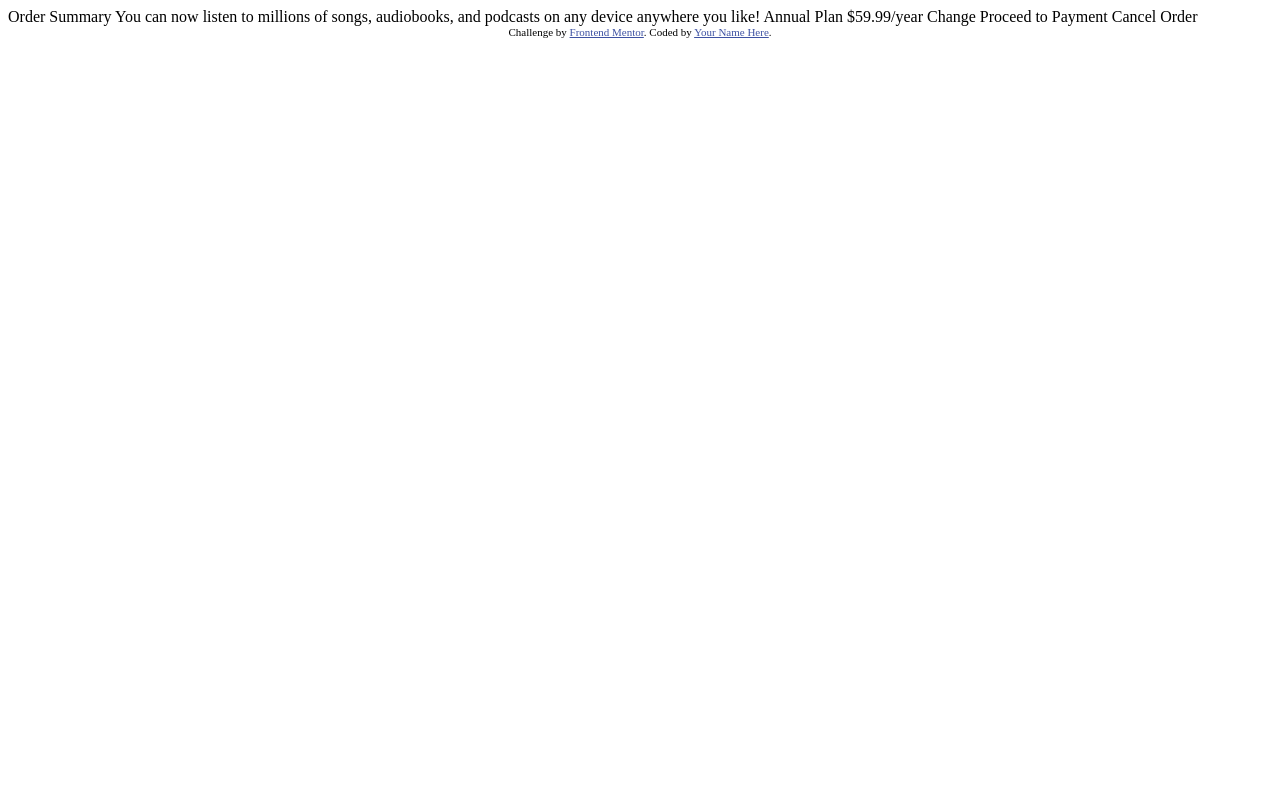
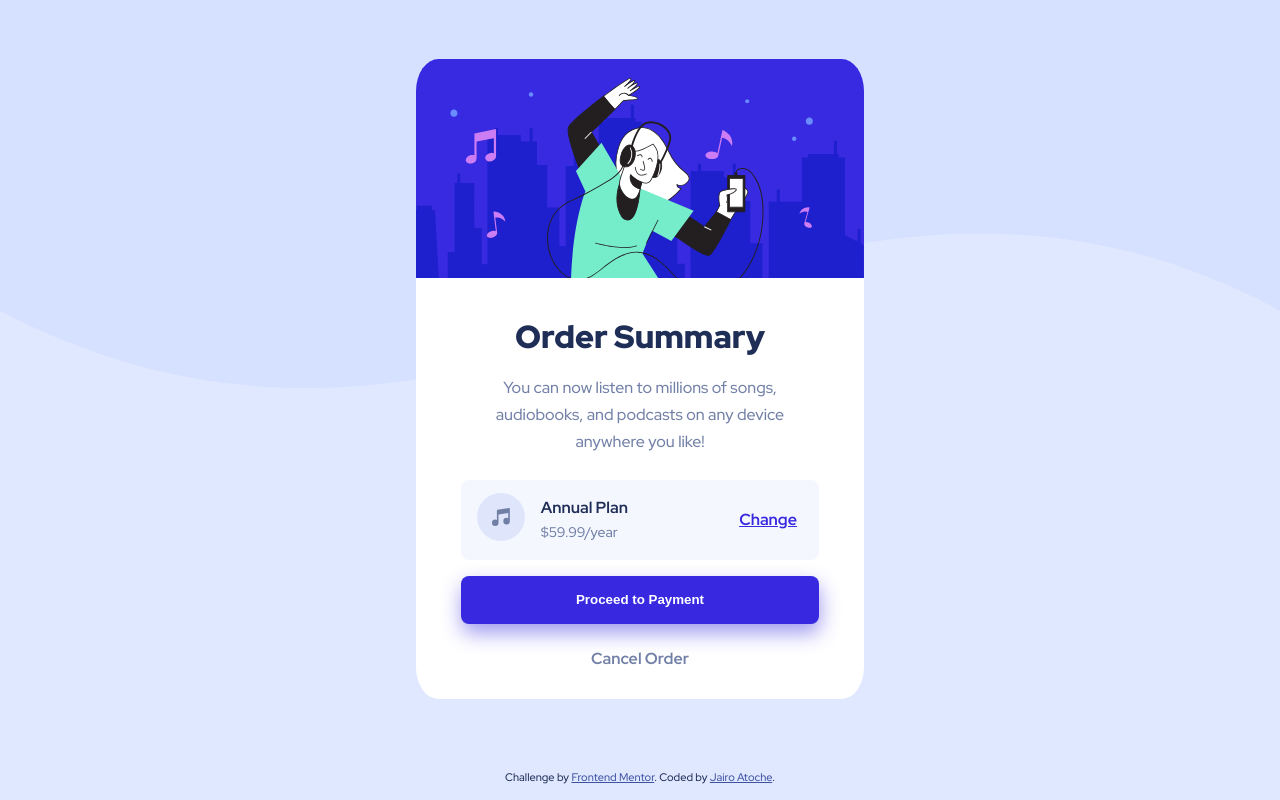
Before and after one commit to JairoAtoche/Order-Summary-Component, a plain HTML site: page index.html in a window 1280 px wide. Drawn offline with Linux system fonts and the light colour scheme.

Commit message:
reto terminado

```diff
--- a/index.css
+++ b/index.css
@@ -0,0 +1,165 @@
+@import url('https://fonts.googleapis.com/css2?family=Red+Hat+Display:wght@500;700;900&display=swap');
+
+:root {
+    /* Primary color */
+    --pale-blue: hsl(225, 100%, 94%);
+    --bright-blue: hsl(245, 75%, 52%);
+    /* Neutral color */
+    --very-pale-blue: hsl(225, 100%, 98%);
+    --desaturated-blue: hsl(224, 23%, 55%);
+    --dark-blue: hsl(224, 47%, 23%);
+    font-family: 'Red Hat Display', sans-serif;
+    /* Active state color */
+    --active-pale-blue: #766CF1;
+}
+* {
+    padding: 0;
+    margin: 0;
+    box-sizing: border-box;
+}
+
+.body {
+    display: flex;
+    min-height: 100vh;
+    flex-direction: column;
+    justify-content: space-between;
+    align-items: center;
+    background: url("images/pattern-background-desktop.svg");
+    background-repeat: no-repeat;
+    background-color: var(--pale-blue);
+    background-size: contain;
+    margin: auto 1.7rem;
+}
+
+.main {
+    max-width: 28rem;
+    height: 40rem; /* 40rem */
+    background-color: white;
+
+    border-radius: 5%;
+    overflow: hidden;
+
+    margin-top: 20px;
+
+    display: flex;
+    flex-direction: column;
+}
+
+.main__img {
+    max-width: 100%;
+    object-fit: cover;
+}
+
+.main__h1 {
+    color: var(--dark-blue);
+    text-align: center;
+    font-weight: 900;
+    margin-top: 2rem;
+}
+
+.main__p {
+    margin: 1rem 3rem 1.5rem;
+    text-align: center;
+    color: var(--desaturated-blue);
+    font-size: 1rem;
+    font-weight: 500;
+    line-height: 1.7rem;
+}
+
+.main__pricing {
+    height: 5rem;
+    width: 80%;
+    background-color: var(--very-pale-blue);
+    border-radius: 0.5rem;
+    justify-self: center;
+    align-self: center;
+    display: flex;
+    flex-direction: row;
+    justify-content: space-around;
+    align-items: center;
+}
+
+.pricing__container {
+    align-self: center;
+    margin: auto 1rem;
+}
+
+.pricing__h2 {
+    font-size: 1rem;
+    color: var(--dark-blue);
+    font-weight: 700;
+    line-height: 1.5rem;
+    flex-grow: 2;
+}
+
+.pricing__p {
+    font-size: 0.875rem;
+    color: var(--desaturated-blue);
+    font-weight: 500;
+    flex-grow: 2;
+}
+.pricing__change {
+    color: var(--bright-blue);
+    font-weight: 700;
+    text-align: center;
+    flex-grow: 1;
+
+}
+.pricing__change:hover {
+    color: var(--active-pale-blue);
+    text-decoration: none;
+}
+
+.main__payment {
+    background-color: var(--bright-blue);
+    color: white;
+    font-weight: 700;
+    width: 80%;
+    align-self: center;
+    height: 3rem;
+    border: none;
+    border-radius: 0.5rem;
+    margin: 1rem auto;
+    cursor: pointer;
+    transition-duration: 1s;
+    box-shadow: 1px 9px 20px 0px rgba(56,41,224,0.48);
+}
+
+.main__payment:hover {
+    background-color: #766CF1;
+    transition-duration: 1s;
+}
+.main__cancel {
+    text-decoration: none;
+    margin-top: 0.5rem;
+    text-align: center;
+    color: var(--desaturated-blue);
+    font-weight: 700;
+}
+.main__cancel:hover {
+    color: var(--dark-blue);
+}
+.footer {
+    margin-top: 2rem;
+    margin-bottom: 1rem;
+}
+
+.footer__attribution {
+    font-size: 11px;
+    text-align: center;
+    color: var(--dark-blue);
+}
+
+.footer__a {
+     color: hsl(228, 45%, 44%);
+}
+
+@media screen and (max-width: 375px) {
+    .main {
+        height: 37rem;
+    }
+
+    .footer {
+        margin: 0.2rem;
+    }
+}
--- a/index.html
+++ b/index.html
@@ -2,36 +2,52 @@
 <html lang="en">
 <head>
   <meta charset="UTF-8">
-  <meta name="viewport" content="width=device-width, initial-scale=1.0"> <!-- displays site properly based on user's device -->
+  <meta name="viewport" content="width=device-width, initial-scale=1.0">
+  <link rel="icon" type="image/png" sizes="32x32" href="./images/favicon-32x32.png">
+  <title>Frontend Mentor | Order summary card</title>
+  <link rel="stylesheet" href="index.css" type="text/css">
+</head>
+<body class="body">
 
-  <link rel="icon" type="image/png" sizes="32x32" href="./images/favicon-32x32.png">
+  <header class="header">
 
-  <title>Frontend Mentor | Order summary card</title>
+  </header>
+  <main class="main">
+    <div class="main__container-img">
+      <img class="main__img" src="images/illustration-hero.svg" alt="hero-logo">
+    </div>
 
-  <!-- Feel free to remove these styles or customise in your own stylesheet 👍 -->
-  <style>
-    .attribution { font-size: 11px; text-align: center; }
-    .attribution a { color: hsl(228, 45%, 44%); }
-  </style>
-</head>
-<body>
+    <h1 class="main__h1">Order Summary</h1>
+    <p class="main__p">
+      You can now listen to millions of songs, audiobooks, and podcasts on any
+      device anywhere you like!
+    </p>
+    <div class="main__pricing pricing">
+      <div class="pricing__container">
+          <img class="pricing__img" src="images/icon-music.svg" alt="icon music">
+      </div>
+      <h2 class="pricing__h2">
+        Annual Plan
+        <p class="pricing__p">
+          $59.99/year
+        </p>
+      </h2>
+      <a class="pricing__change" href="">
+        Change
+      </a>
+    </div>
 
-  Order Summary
-
-  You can now listen to millions of songs, audiobooks, and podcasts on any
-  device anywhere you like!
-
-  Annual Plan
-  $59.99/year
-
-  Change
-
-  Proceed to Payment
-  Cancel Order
-
-  <div class="attribution">
-    Challenge by <a href="https://www.frontendmentor.io?ref=challenge" target="_blank">Frontend Mentor</a>.
-    Coded by <a href="#">Your Name Here</a>.
-  </div>
+    <input type="submit" class="main__payment" value="Proceed to Payment">
+    </input>
+    <a class="main__cancel" href="#">
+      Cancel Order
+    </a>
+  </main>
+  <footer class="footer">
+    <div class="footer__attribution">
+      Challenge by <a class="footer__a" href="https://www.frontendmentor.io?ref=challenge" target="_blank">Frontend Mentor</a>.
+      Coded by <a class="footer__a" href="https://github.com/JairoAtoche" target="_blank">Jairo Atoche</a>.
+    </div>
+  </footer>
 </body>
 </html>
```
Also changed, not shown: design/active-states.jpg (deleted), design/desktop-design.jpg (deleted), design/desktop-preview.jpg (deleted), design/mobile-design.jpg (deleted), 3 other files.
